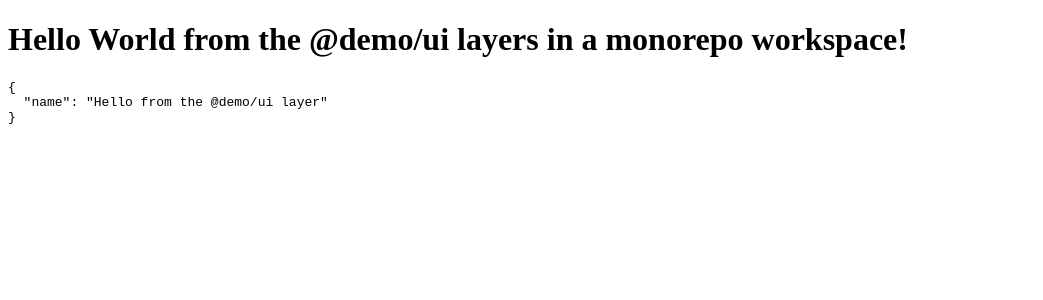
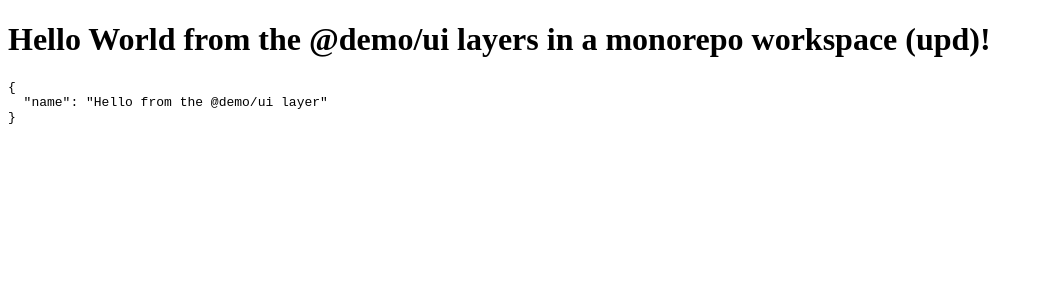
Before and after one commit to serhii-chernenko/nuxthub-issue, a Nuxt app in the folder src/layers/ui/: page / in a window 1280 px wide. Shown: the top 300 px of the page, without its empty margins (0-1043 px from the left). Built offline with nearby package versions, Linux system fonts and the light colour scheme.

Commit message:
check CF deployments

```diff
--- a/src/layers/ui/components/HelloWorld.vue
+++ b/src/layers/ui/components/HelloWorld.vue
@@ -4,7 +4,7 @@ const { myLayer } = useAppConfig()
 
 <template>
   <div>
-    <h1>Hello World from the @demo/ui layers in a monorepo workspace!</h1>
+    <h1>Hello World from the @demo/ui layers in a monorepo workspace (upd)!</h1>
     <pre>{{ myLayer }}</pre>
   </div>
 </template>
```
